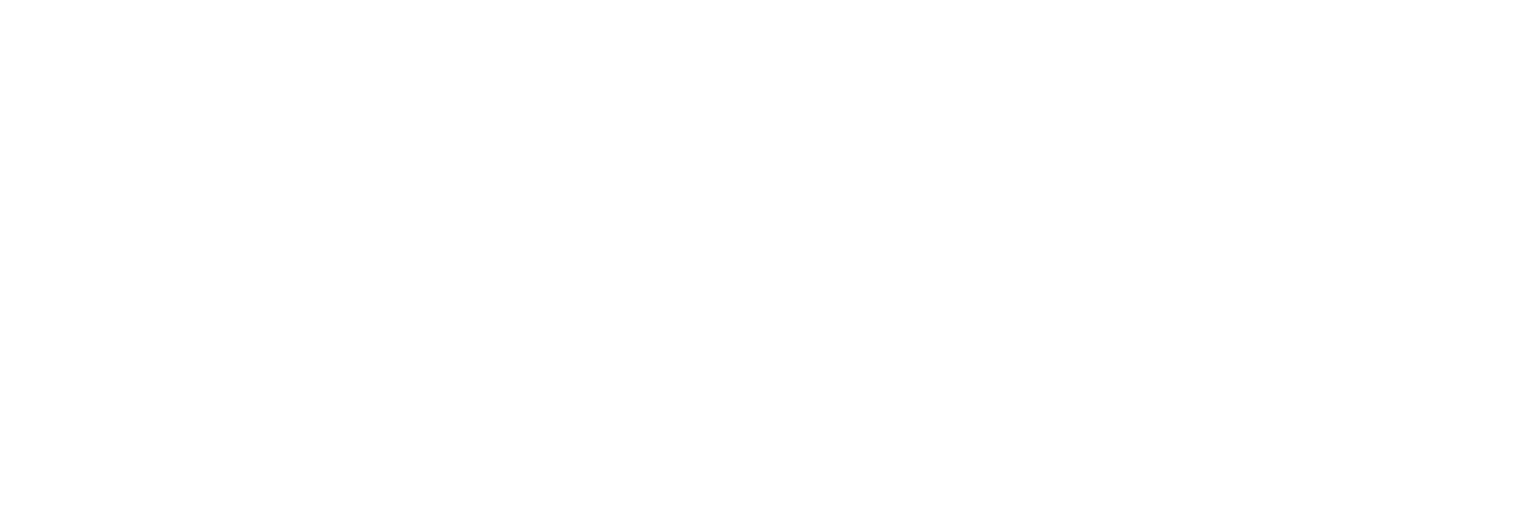
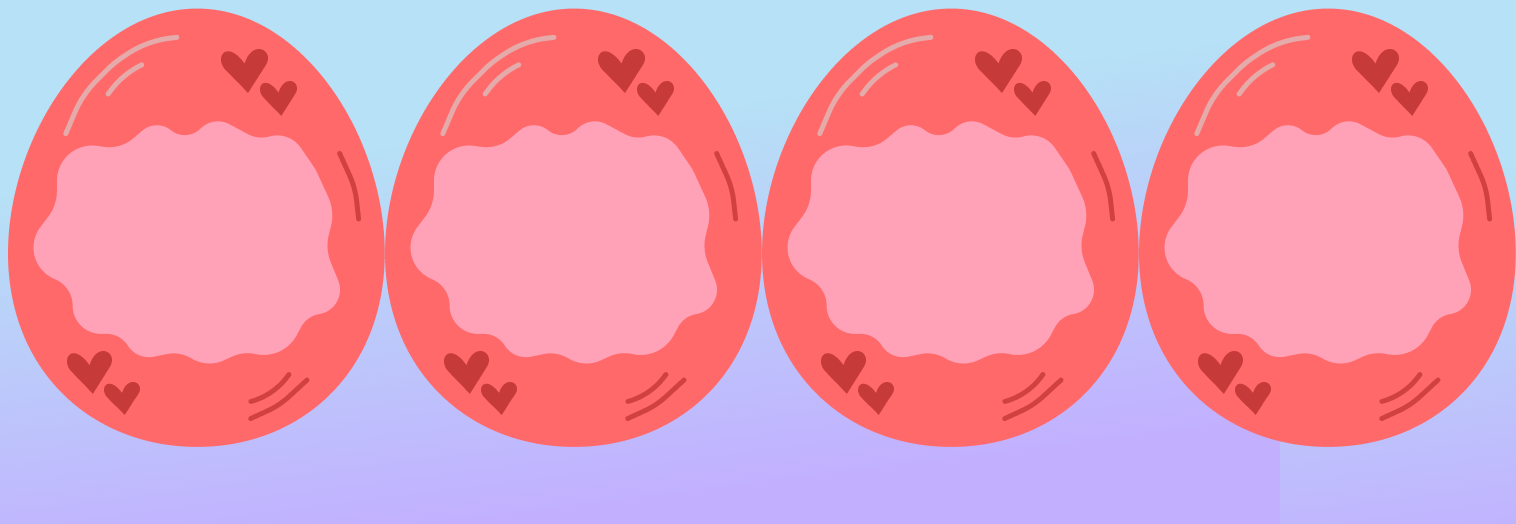
Before and after one commit to juhliagullbrand/tamagotchi, a plain HTML site: page index.html in a window 1280 px wide. Shown: the whole page, 1516 px wide, since content can reach past the window. Drawn offline with Linux system fonts and the light colour scheme.

Commit message:
background and first base container

```diff
--- a/index.html
+++ b/index.html
@@ -8,6 +8,21 @@
     <title>Document</title>
 </head>
 <body>
+    <div class="container">
+        <div class="tama-1">
+            <img src="/image/tamagotchi-1.png" alt="tamagotchi-1">
+        </div>
+        <div class="tama-2">
+            <img src="/image/tamagotchi-1.png" alt="tamagotchi-1">
+        </div>
+        <div class="tama-3">
+            <img src="/image/tamagotchi-1.png" alt="tamagotchi-1">
+        </div>
+        <div class="tama-4">
+            <img src="/image/tamagotchi-1.png" alt="tamagotchi-1">
+        </div>
 
+
+    </div>
 </body>
 </html>
--- a/style.css
+++ b/style.css
@@ -0,0 +1,8 @@
+body {
+    height: 99vh;
+    background: linear-gradient(0.48turn, #B6E1F6 20%, #C2B0FF 60%);
+}
+
+.container{
+    display: flex;
+}
```
Also changed, not shown: image/tamagotchi-1.png (added).
